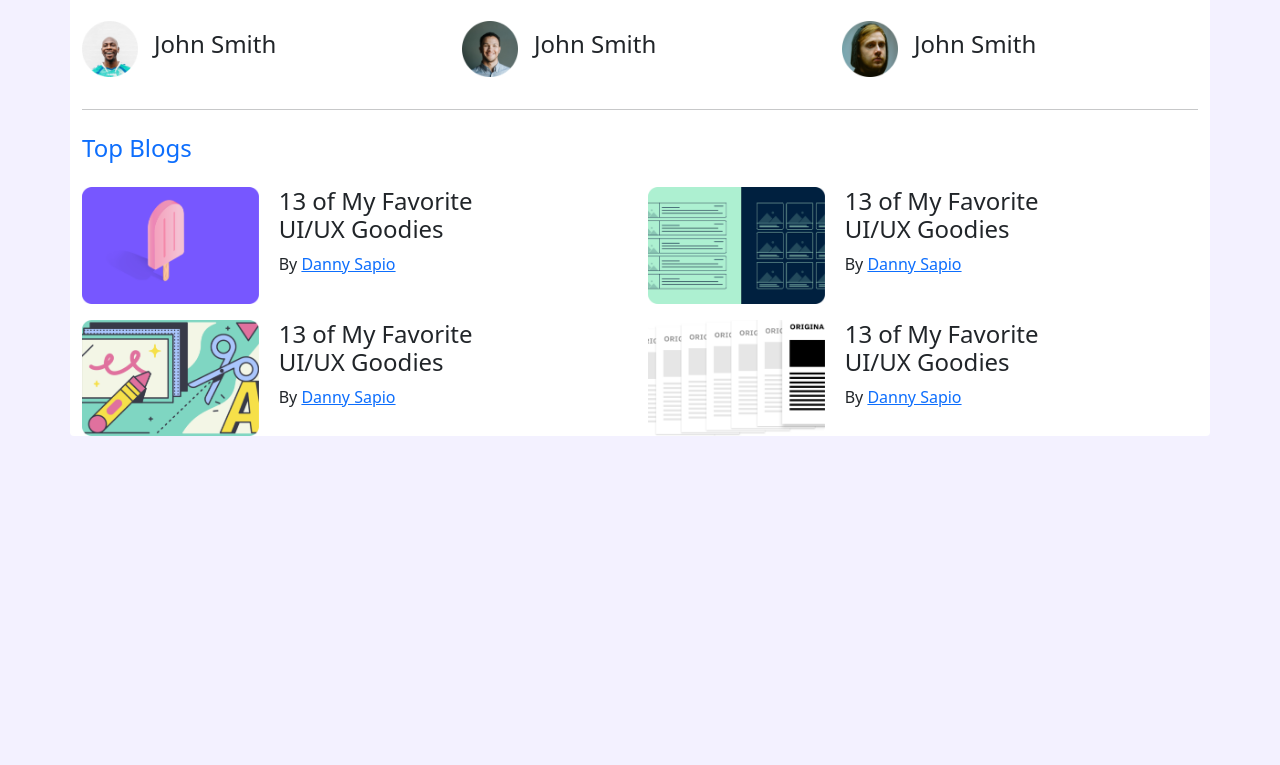
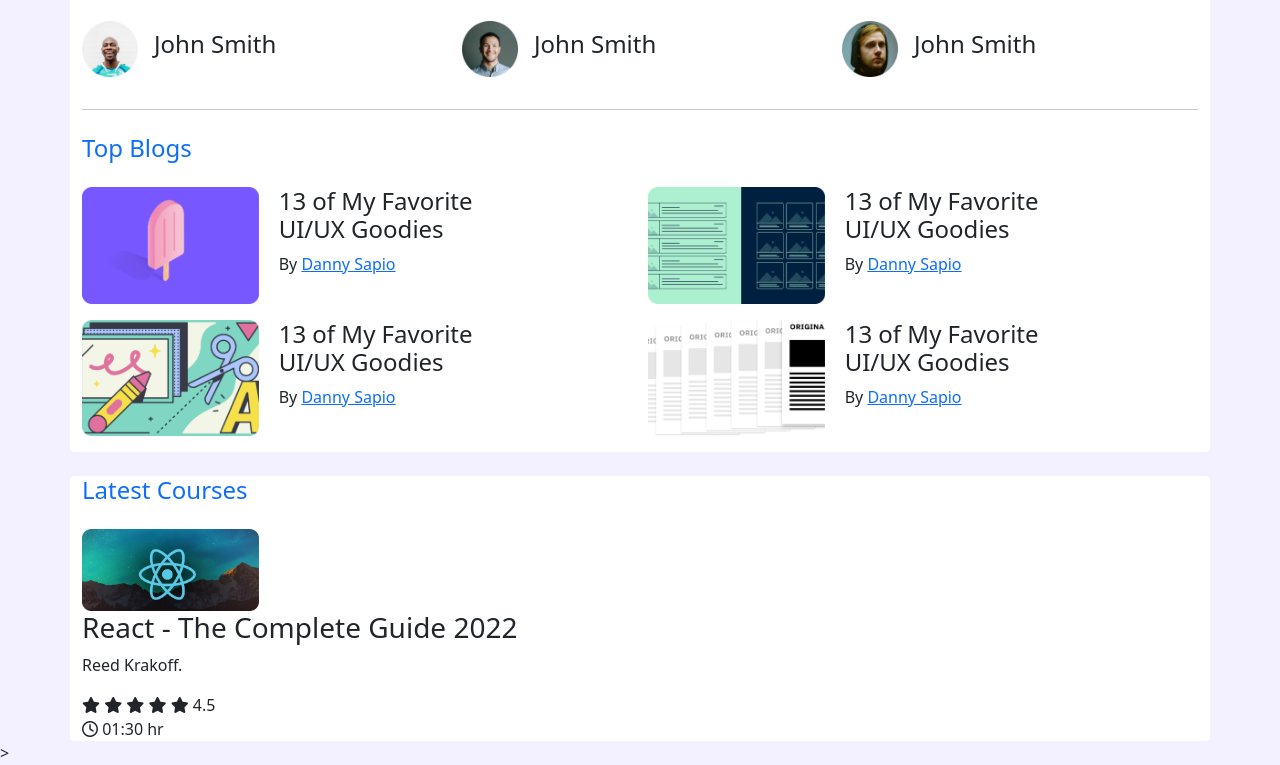
Before and after one commit to sazidahmednassir/bootstrap-top-players, a plain HTML site: page index.html in a window 1280 px wide. Shown: the part 236-1001 px from the top of the page. Before the commit the page ends 800 px from the top, so only its background shows below. Drawn offline with Linux system fonts and the light colour scheme.

Commit message:
course up

```diff
--- a/index.html
+++ b/index.html
@@ -6,6 +6,7 @@
     <meta http-equiv="X-UA-Compatible" content="IE=edge">
     <meta name="viewport" content="width=device-width, initial-scale=1.0">
     <title>Top Players</title>
+    <script src="https://kit.fontawesome.com/c771f0763d.js" crossorigin="anonymous"></script>
     <link rel="stylesheet" href="css/bootstrap.min.css">
 </head>
 
@@ -85,7 +86,7 @@
                 <hr>
                 <div>
                     <h4 class="text-primary my-4">Top Blogs</h4>
-                    <div class="row g-3">
+                    <div class="row g-3 pb-3">
                         <div class="col-md-12 col-lg-6 d-flex">
                             <div class="row g-3">
                                 <div class="col-md-4 ">
@@ -142,6 +143,34 @@
                 </div>
             </div>
         </section>
+
+        <section class="container bg-white rounded mt-4">
+            <h4 class="text-primary my-4">Latest Courses</h4>
+            <div class="row">
+                <div>
+                    <img width="177px" src="courses/course-1.png" alt="">
+                </div>
+                <div class="course-details">
+                    <h3 class="course-title">React - The Complete Guide 2022</h3>
+                    <p class="course-author">Reed Krakoff.</p>
+                </div>
+                <div class="course-info">
+                    <div>
+                        <i class="fas fa-star filled"></i>
+                        <i class="fas fa-star filled"></i>
+                        <i class="fas fa-star filled"></i>
+                        <i class="fas fa-star filled"></i>
+                        <i class="fas fa-star empty"></i>
+                        <span>4.5</span>
+                    </div>
+
+                    <div class="course-duration"><i class="far fa-clock"></i>
+                        01:30 hr</div>
+                </div>
+            </div>
+        </section>>
+
+        </section>
     </main>
     <footer></footer>
     <script src="js/bootstrap.bundle.min.js"></script>
```
